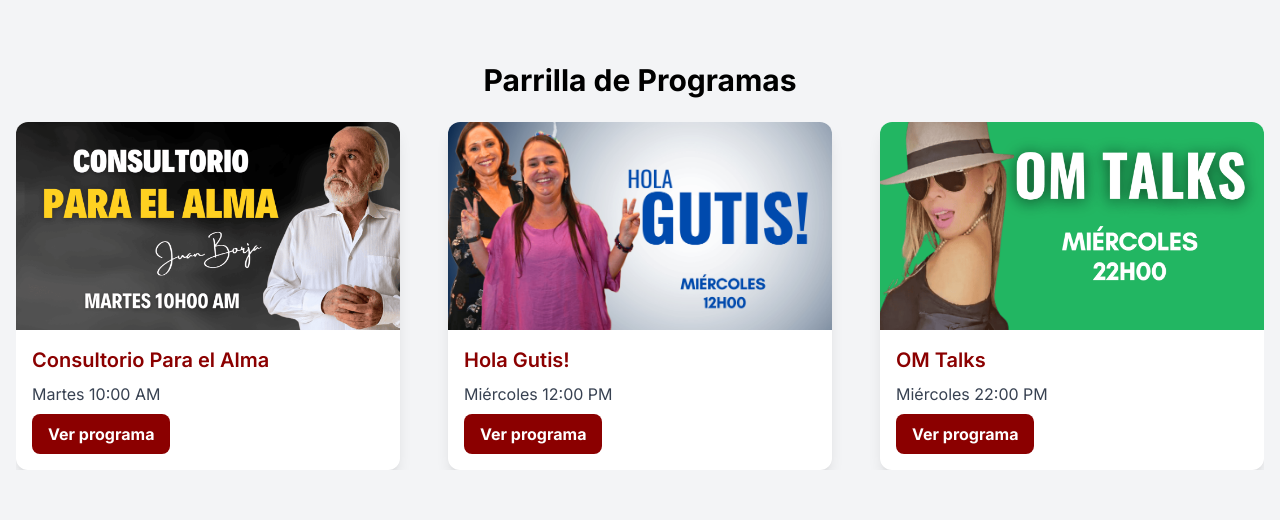
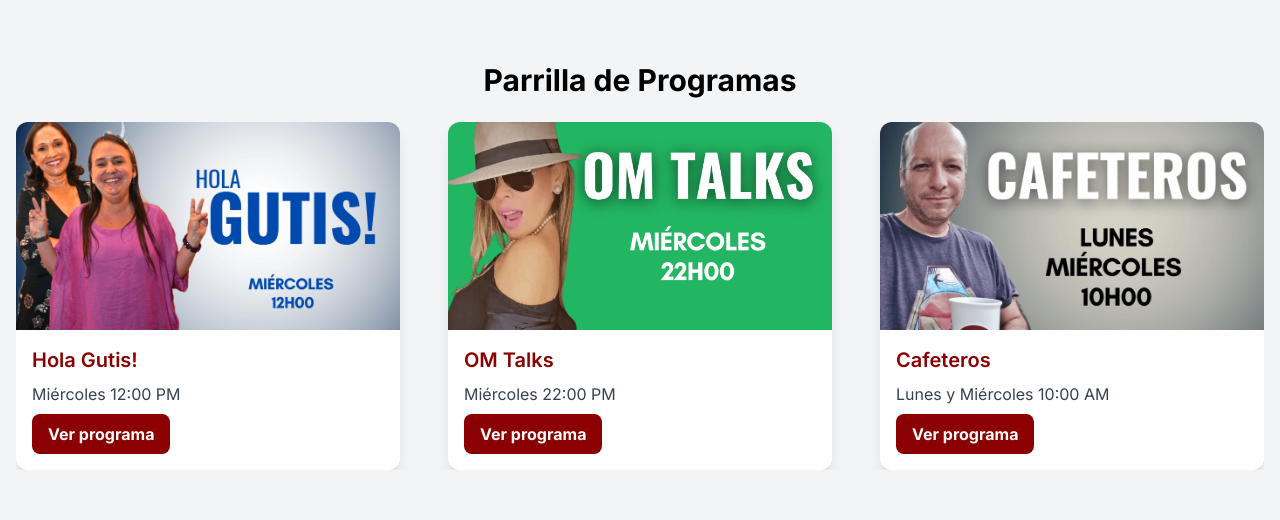
Before and after one commit to clientesweb/CafeClubTV3.0, a Next.js app: page / in a window 1280 px wide. Shown: the part 934-1454 px from the top of the page. Built offline with nearby package versions, Linux system fonts and the light colour scheme; no server answers.

Commit message:
Actualizar FeaturedPrograms.tsx

```diff
--- a/components/FeaturedPrograms.tsx
+++ b/components/FeaturedPrograms.tsx
@@ -2,12 +2,6 @@ import Image from 'next/image'
 import Link from 'next/link'
 
 const programs = [
-  {
-    title: 'Consultorio Para el Alma',
-    image: '/images/programa1.jpg',
-    schedule: 'Martes 10:00 AM',
-    link: 'https://youtube.com/playlist?list=PLZ_v3bWMqpjE3sjXw23_QF8NAfh5TiS-F&si=6qINBQ22xG02jLR5'
-  },
   {
     title: 'Hola Gutis!',
     image: '/images/programa2.jpg',
```
